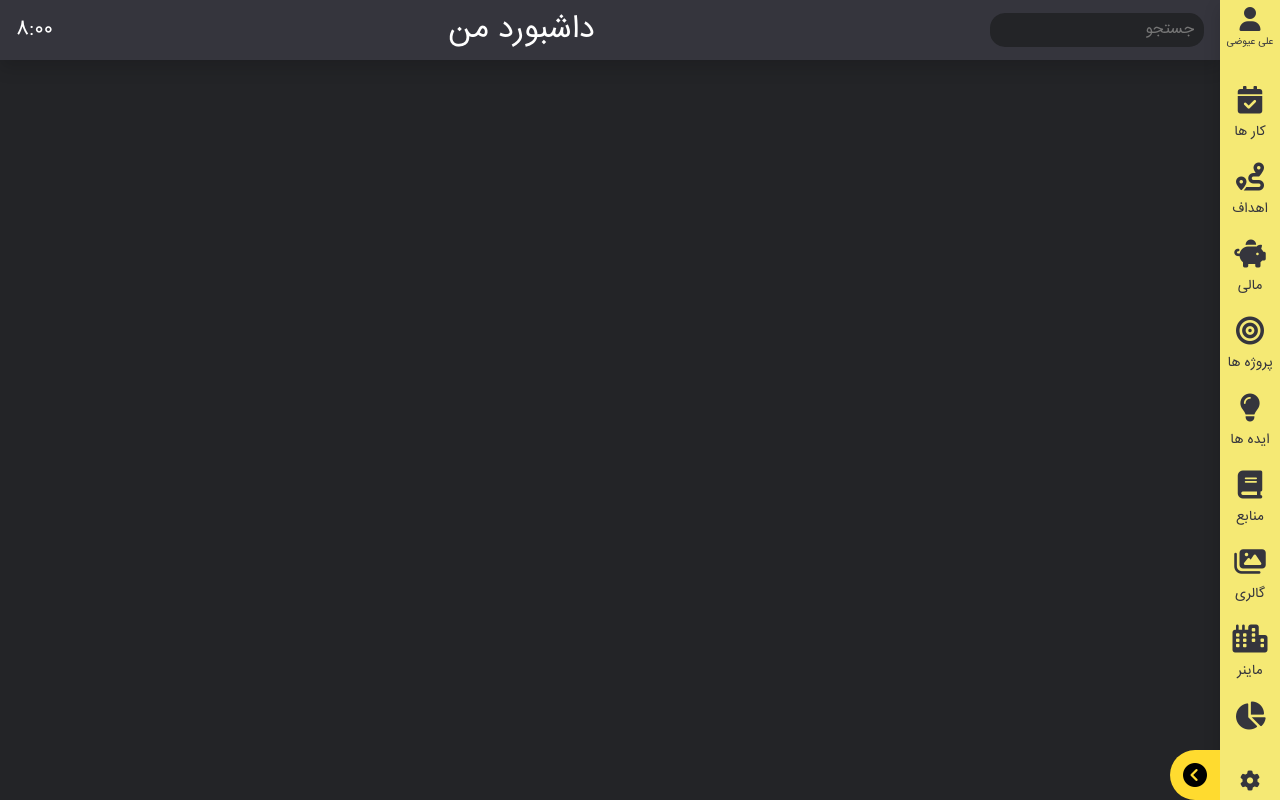
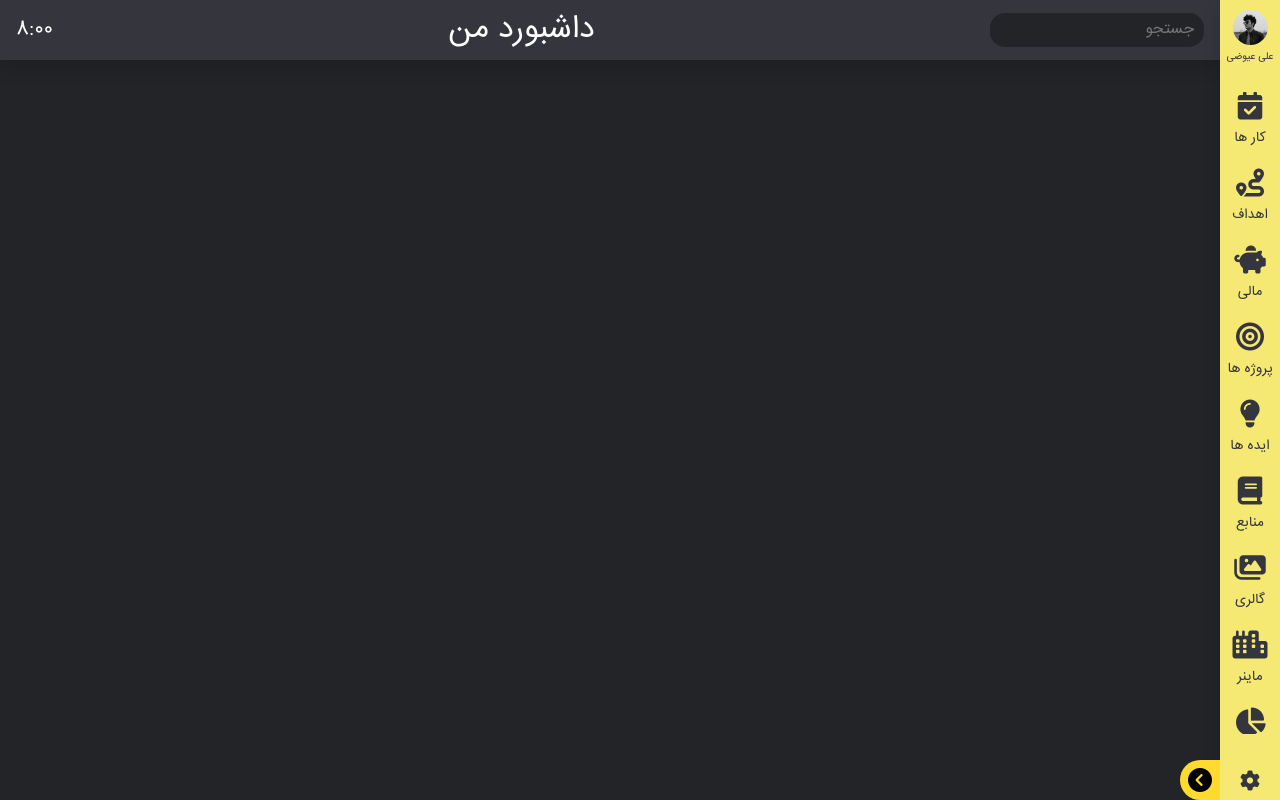
Before and after one commit to AliEivazi82/Dashboard, a plain HTML site: page index.html in a window 1280 px wide. Drawn offline with nearby package versions, Linux system fonts and the light colour scheme.

Commit message:
added user profile in navbar

```diff
--- a/assets/css/style.css
+++ b/assets/css/style.css
@@ -125,9 +125,18 @@ a {
 .navbar-top a {
   display: flex;
   flex-direction: column;
-  justify-content: space-evenly;
+  justify-content: center;
   align-items: center;
-  gap: 15px;
+  gap: 5px;
+}
+
+.navbar-top a:hover {
+  color: var(--col-02);
+}
+
+.navbar-top a img {
+  width: 35px;
+  border-radius: 50%;
 }
 
 .navbar-top a p {
@@ -206,8 +215,8 @@ a {
   background-color: var(--warn);
   bottom: 0;
   right: 60px;
-  width: 50px;
-  height: 50px;
+  width: 40px;
+  height: 40px;
   border-radius: 50% 0 0 50%;
   display: flex;
   justify-content: center;
--- a/index.html
+++ b/index.html
@@ -60,7 +60,7 @@
       <div id="navbar_main">
         <div class="navbar-top">
           <a href="#">
-            <i class="fa fa-user fa-xl"></i>
+            <img src="assets/img/user.jpg" alt="user">
             <p>علی عیوضی</p>
           </a>
         </div>
```
Also changed, not shown: assets/img/Manage money-pana.png (deleted), assets/img/Money income-bro.png (deleted), assets/img/Saving money-bro.png (deleted), assets/img/micheile-henderson-ZVprbBmT8QA-unsplash.jpg (deleted), assets/img/user.jpg (added).
